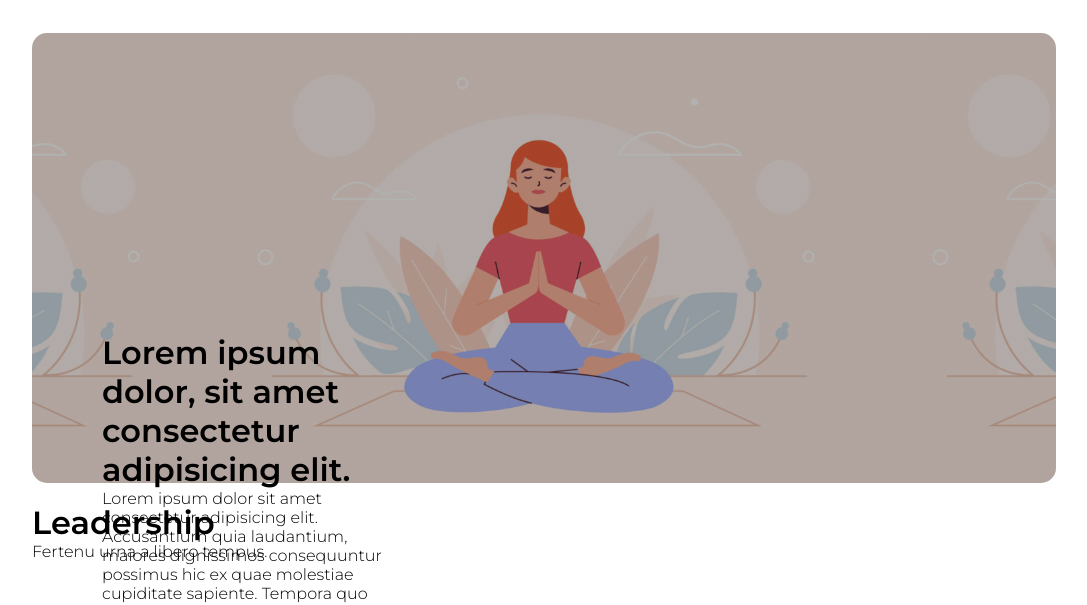
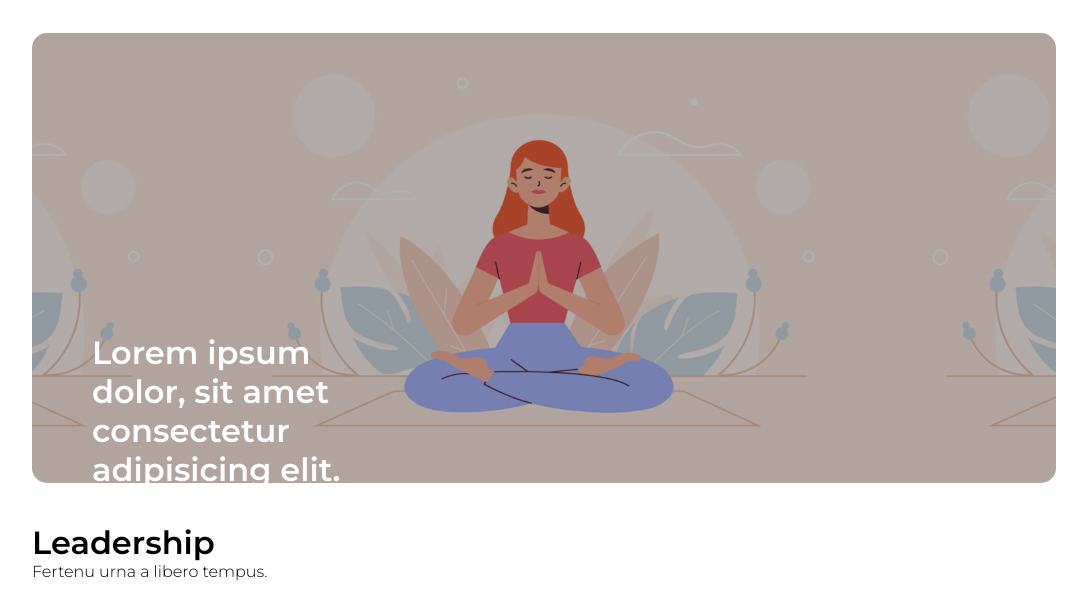
Before and after one commit to GabrieleCorti01/htmlcss-wp, a plain HTML site: page index.html in a window 1280 px wide. Shown: the part 117-722 px from the top of the page, without its empty margins (96-1183 px from the left). Drawn offline with Linux system fonts and the light colour scheme.

Commit message:
Ultime rifiniture grafiche

```diff
--- a/css/style.css
+++ b/css/style.css
@@ -57,7 +57,12 @@ li > a{
 
 .title,
 .subtitle{
-    padding: 300px 650px 70px 70px;
+    padding: 300px 650px 50px 60px;
+    color: white;
+}
+
+#paragrafomain1{
+    font-size: 13px;
 }
 
 #imagecontainer{
@@ -69,6 +74,10 @@ li > a{
     height: 450px;
     margin-top: 20px;
     border-radius: 15px;
+}
+
+#maintitle{
+    margin-top: 40px;
 }
 
 #container-2{
@@ -83,14 +92,13 @@ li > a{
 }
 
 .section-1{
-   height: 100px;
+   height: 80px;
 }
 
 .section-2{
     height: calc(600px - 100px - 20px);
     margin-top: 20px;
     width: 15%;
-    padding: 10px;
 }
 
 .section-3{
@@ -134,7 +142,7 @@ li > a{
 
 #container-footer{
     height: 70px;
-    margin-top: 20px;
+    margin-top: 60px;
 }
 
 #footercontent{
--- a/index.html
+++ b/index.html
@@ -44,7 +44,7 @@
                 <div id="imagecontainer">
                     <div class="title subtitle">
                         <h1>Lorem ipsum dolor, sit amet consectetur adipisicing elit.</h1>
-                        <p>Lorem ipsum dolor sit amet consectetur adipisicing elit. Accusantium quia laudantium, maiores dignissimos consequuntur possimus hic ex quae molestiae cupiditate sapiente. Tempora quo recusandae beatae asperiores quisquam neque suscipit facere.</p>
+                        <p id="paragrafomain1">Lorem ipsum dolor sit amet consectetur adipisicing elit. Accusantium quia laudantium, maiores dignissimos consequuntur possimus hic ex quae molestiae cupiditate sapiente. Tempora quo recusandae beatae asperiores quisquam neque suscipit facere.</p>
                     </div>
 
                 </div>
@@ -55,7 +55,7 @@
         <div id="container-2" class="clearfix">
 
             <div class="section-1">
-                <div>
+                <div id="maintitle">
                     <h1>Leadership</h1>
                     <p>Fertenu urna a libero tempus.</p>
                 </div>
```
